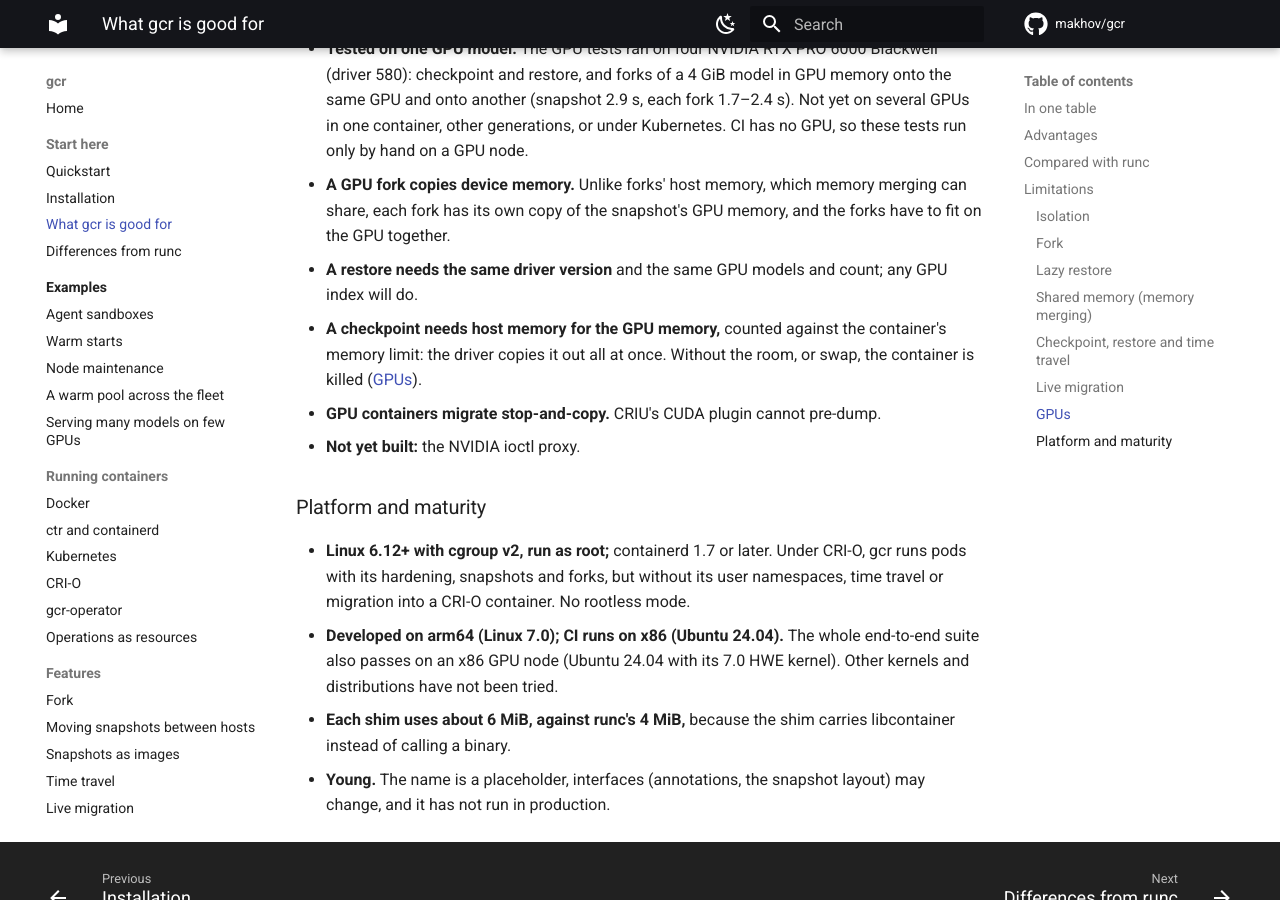
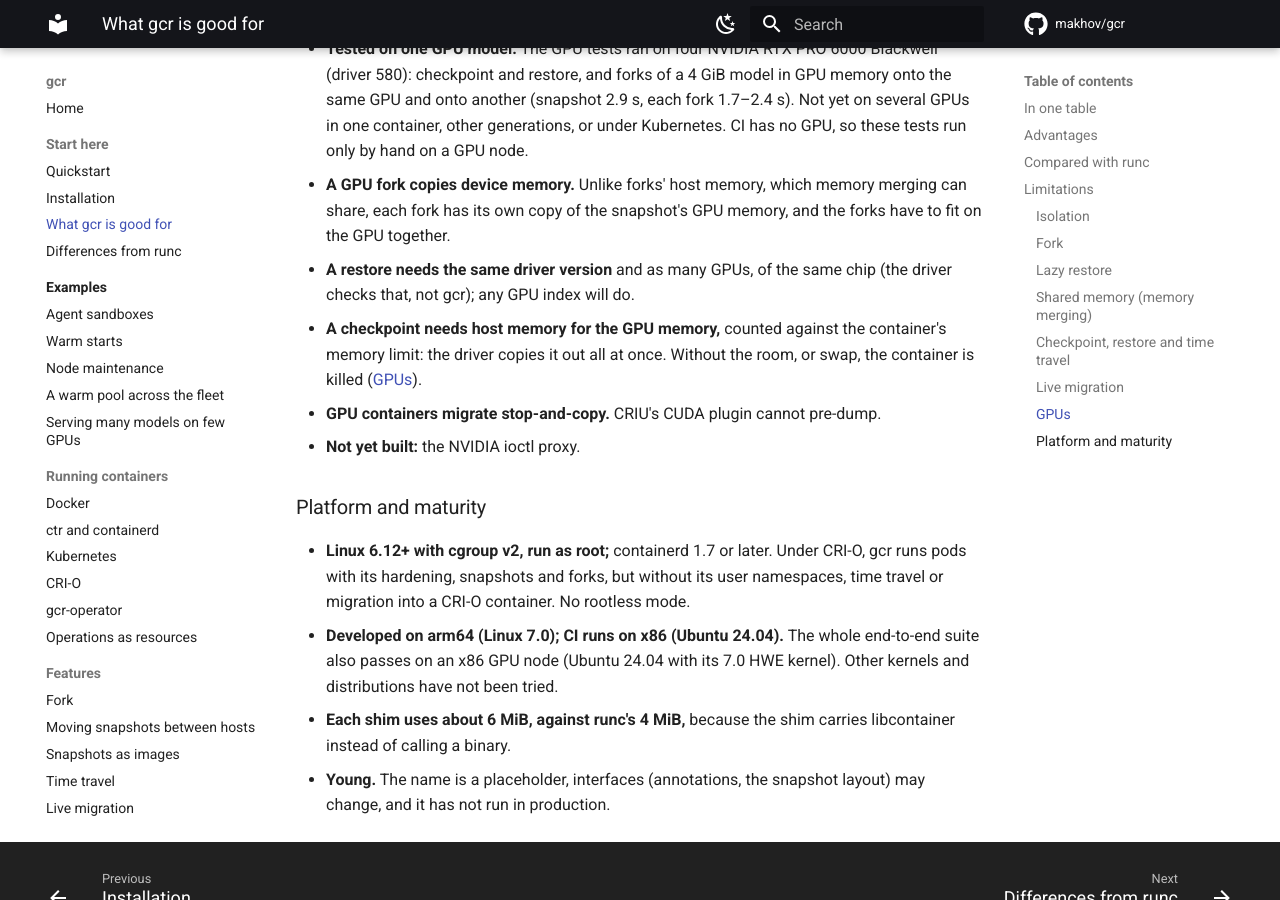
Before and after one commit to makhov/gcr, an MkDocs documentation site: the page built from docs/tradeoffs.md, in a window 1280 px wide and 900 px high, scrolled down 6282 px. Built offline with MkDocs 1.6.1 and Material for MkDocs 9.7.7, drawn with Linux system fonts in a browser that asks for light colours; comment, search, counter and statistics services are not loaded.

Commit message:
GPU restores: the driver says which GPUs, not gcr's model check
The driver restores a checkpoint onto GPUs of the same chip with enough
memory, and refuses others. gcr also required the same model name, which
refused cards the driver takes (another SKU of the same chip) and added
nothing where it refuses. gcr keeps the checks the driver cannot make
for it: the driver version and the number of GPUs.

```diff
--- a/docs/tradeoffs.md
+++ b/docs/tradeoffs.md
@@ -271,8 +271,8 @@ off.
 - **A GPU fork copies device memory.** Unlike forks' host memory, which
   memory merging can share, each fork has its own copy of the
   snapshot's GPU memory, and the forks have to fit on the GPU together.
-- **A restore needs the same driver version** and the same GPU models
-  and count; any GPU index will do.
+- **A restore needs the same driver version** and as many GPUs, of the
+  same chip (the driver checks that, not gcr); any GPU index will do.
 - **A checkpoint needs host memory for the GPU memory,** counted against
   the container's memory limit: the driver copies it out all at once.
   Without the room, or swap, the container is killed
```
Also changed, not shown: docs/design/gcr-operator.md (+1 -1 lines), docs/examples/model-serving.md (+2 -2 lines), docs/gpus.md (+7 -3 lines), docs/troubleshooting.md (+2 -1 lines), 2 other files.
